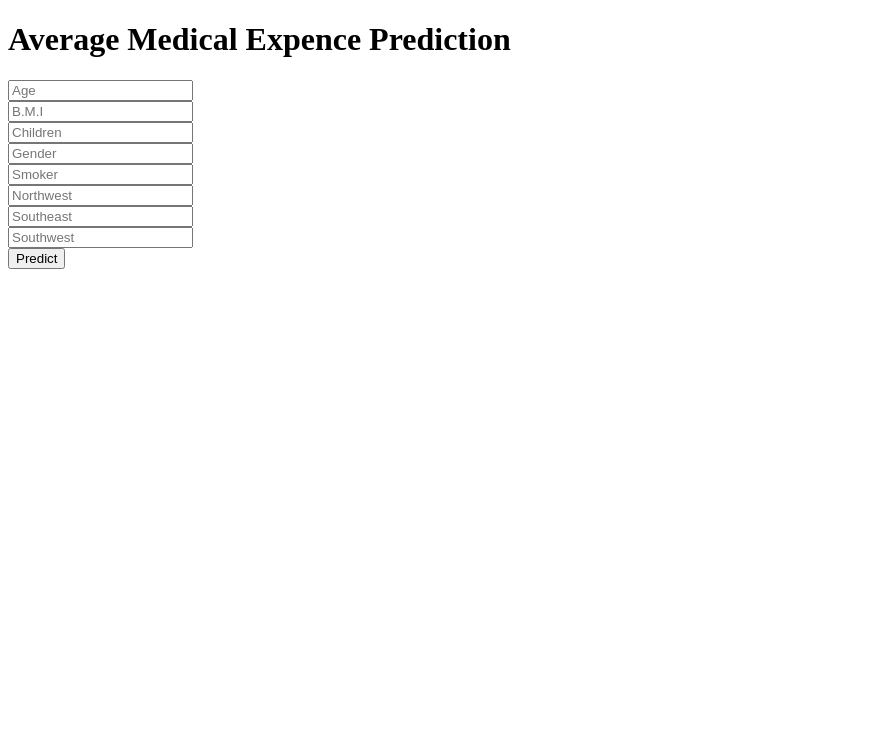
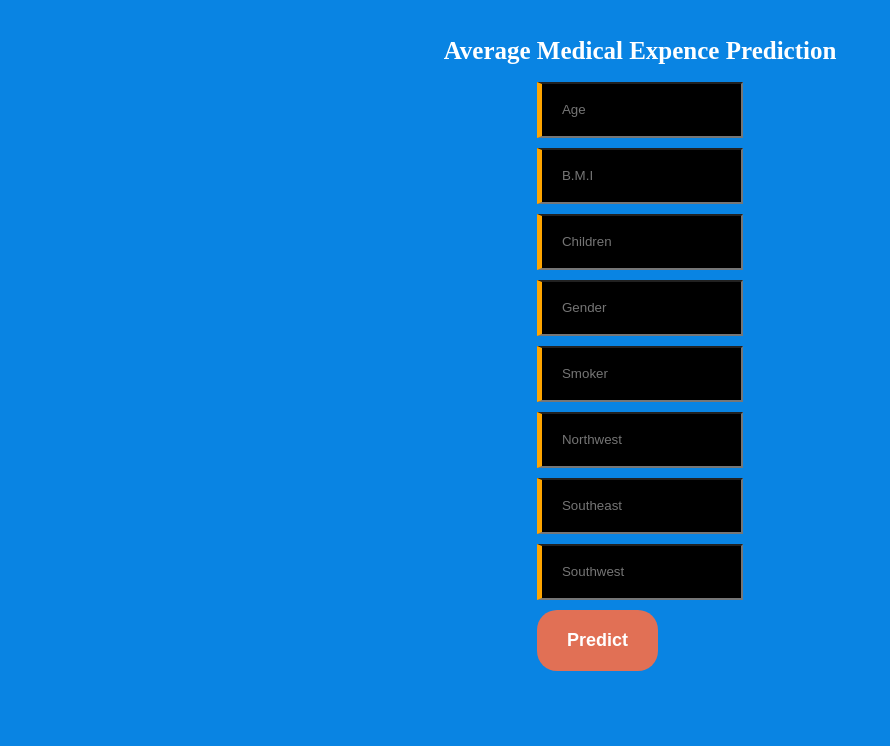
Before and after one commit to NolanPereira/Medical-Bill-Prediction, a Flask app: page / in a window 1280 px wide. Shown: the top 746 px of the page, without its empty margins (0-890 px from the left). Run offline with Flask 2, Linux system fonts and the light colour scheme; parts of the project's set-up code (start-up, migrations or seed data) failed here and were passed over.

Commit message:
UI design

```diff
--- a/template/home.html
+++ b/template/home.html
@@ -1,5 +1,5 @@
 <!DOCTYPE html>
-<html >
+<html>
 
 <head>
   <meta charset="UTF-8">
@@ -9,7 +9,7 @@
   <link href='https://fonts.googleapis.com/css?family=Hind:300' rel='stylesheet' type='text/css'>
   <link href='https://fonts.googleapis.com/css?family=Open+Sans+Condensed:300' rel='stylesheet' type='text/css'>
 
-
+  <link rel="stylesheet" href="style.css">
 </head>
 
 <body>
@@ -17,7 +17,7 @@
     <h1>Average Medical Expence Prediction</h1>
 
     <!-- Main Input For Receiving Query to our ML -->
-    <form action="{{ url_for('predict')}}"method="post">
+    <form action="{{ url_for('predict')}}" method="post">
       <input type="text" name="age" placeholder="Age" required="required" /><br>
       <input type="text" name="bmi" placeholder="B.M.I" required="required" /><br>
       <input type="text" name="children" placeholder="Children" required="required" /><br>
@@ -41,4 +41,5 @@
   {{prediction_text}}
 
 </body>
+
 </html>
--- /dev/null
+++ b/template/style.css
@@ -0,0 +1,58 @@
+body {
+  margin: 0;
+  background: #0984e3;
+  display: flex;
+  flex-direction: column;
+  justify-content: center;
+  align-items: center;
+  height: 100%;
+  color: white;
+
+}
+
+
+.login {
+  background: #0984e3;
+  color: white;
+  max-height: 100%;
+  max-width: 100%;
+  display: flex;
+  justify-content: center;
+  align-items: center;
+  flex-direction: column;
+  padding: 20px;
+  margin-bottom: 20px;
+
+}
+
+h1 {
+  font-size: 25px;
+  text-align: center;
+
+}
+
+input {
+  margin-bottom: 10px;
+  height: 50px;
+  padding-left: 20px;
+  background: black;
+  color: white;
+  cursor: pointer;
+  border-left: 5px solid orange;
+}
+
+button {
+  padding: 20px 30px;
+  border: none;
+  background: #e17055;
+  color: white;
+  border-radius: 20px;
+  font-weight: bold;
+  font-size: 18px;
+}
+
+
+input:hover {
+  background: white;
+  color: black;
+}
```
Also changed, not shown: README.md, template/view.png (added). Lines whose indentation alone changed are shown as unchanged.
